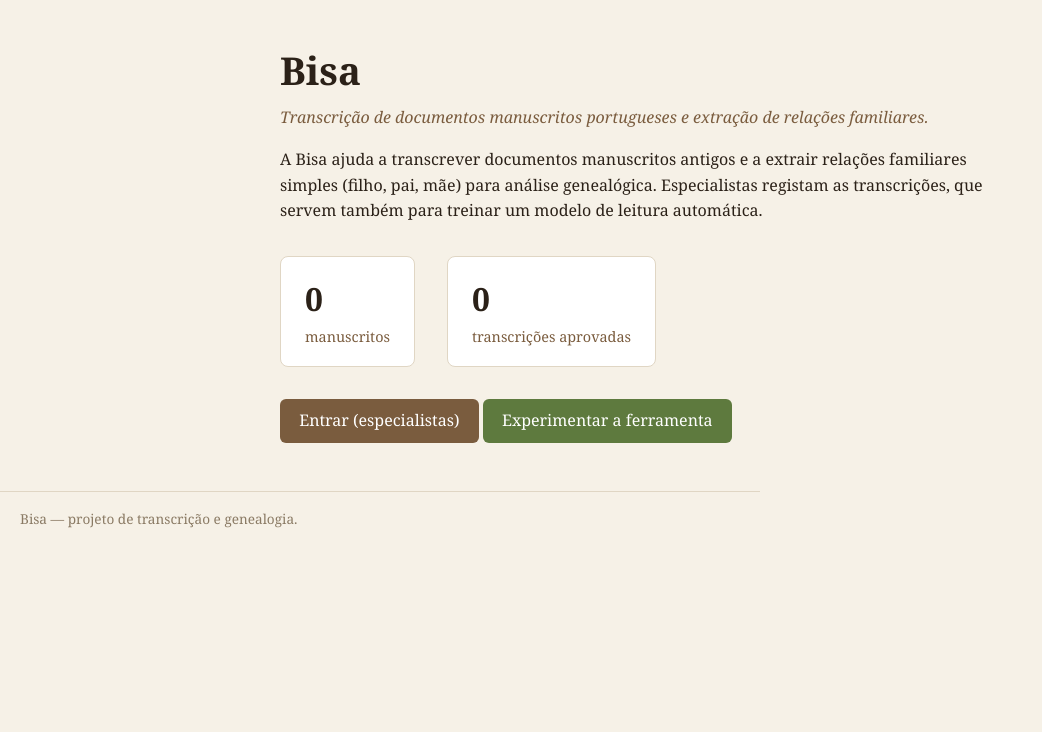
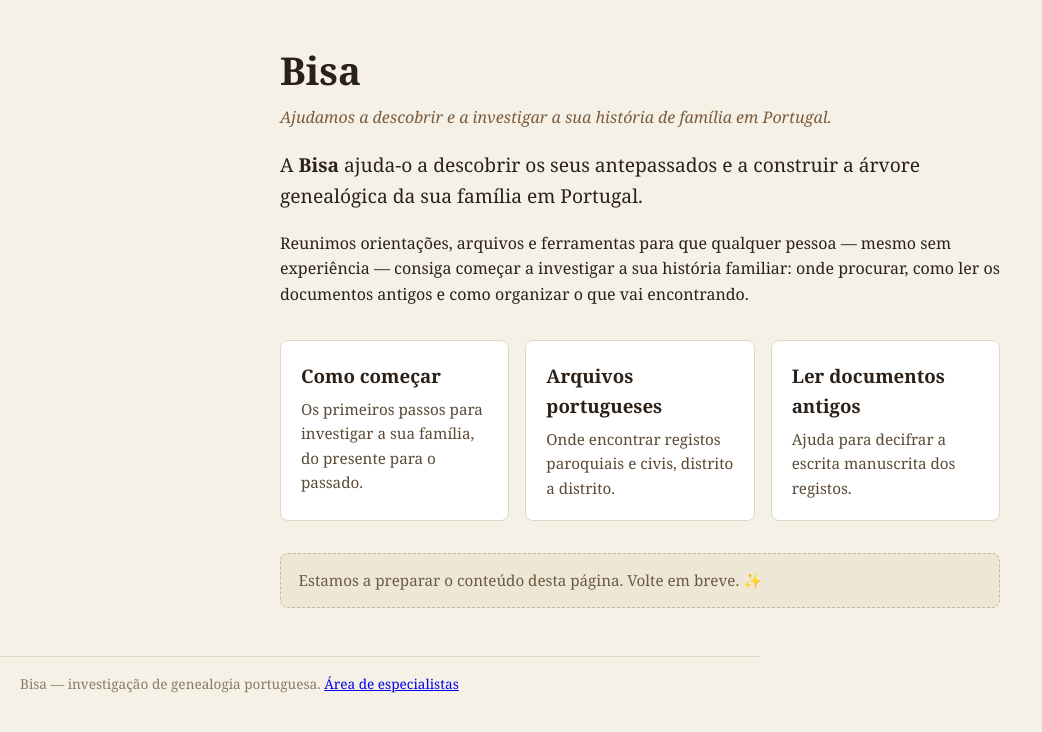
Before and after one commit to TCCutelo/pytombo, a Django app: page / in a window 1280 px wide. Shown: the top 732 px of the page, without its empty margins (0-1042 px from the left). Run offline with Django 5.2, Linux system fonts and the light colour scheme; data that the repository does not hold is empty.

Commit message:
Rework landing page for family-tree researchers
Public Portuguese landing aimed at people researching their family tree
in Portugal (placeholder content to refine later); drop internal dev
stats; move the expert area to a discreet footer link.

Co-Authored-By: Claude Opus 4.8 (1M context) <noreply@anthropic.com>

```diff
--- a/web/pages/templates/pages/home.html
+++ b/web/pages/templates/pages/home.html
@@ -1,32 +1,37 @@
 {% extends "base.html" %}
 
-{% block title %}Bisa — transcrição de manuscritos{% endblock %}
+{% block title %}Bisa — investigue a sua árvore genealógica em Portugal{% endblock %}
 
 {% block content %}
-<p>
-    A Bisa ajuda a transcrever documentos manuscritos antigos e a extrair
-    relações familiares simples (filho, pai, mãe) para análise genealógica.
-    Especialistas registam as transcrições, que servem também para treinar um
-    modelo de leitura automática.
+{# Conteúdo provisório — a rever mais tarde. #}
+<p class="lead">
+    A <strong>Bisa</strong> ajuda-o a descobrir os seus antepassados e a construir
+    a árvore genealógica da sua família em Portugal.
 </p>
 
-<div class="stats">
-    <div class="stat">
-        <span class="num">{{ manuscript_count }}</span>
-        <span class="label">manuscritos</span>
+<p>
+    Reunimos orientações, arquivos e ferramentas para que qualquer pessoa — mesmo
+    sem experiência — consiga começar a investigar a sua história familiar: onde
+    procurar, como ler os documentos antigos e como organizar o que vai
+    encontrando.
+</p>
+
+<div class="cards">
+    <div class="card">
+        <h3>Como começar</h3>
+        <p>Os primeiros passos para investigar a sua família, do presente para o passado.</p>
     </div>
-    <div class="stat">
-        <span class="num">{{ approved_count }}</span>
-        <span class="label">transcrições aprovadas</span>
+    <div class="card">
+        <h3>Arquivos portugueses</h3>
+        <p>Onde encontrar registos paroquiais e civis, distrito a distrito.</p>
+    </div>
+    <div class="card">
+        <h3>Ler documentos antigos</h3>
+        <p>Ajuda para decifrar a escrita manuscrita dos registos.</p>
     </div>
 </div>
 
-<p>
-    {% if user.is_authenticated %}
-        <a class="button" href="{% url 'admin:index' %}">Área de transcrição</a>
-    {% else %}
-        <a class="button" href="{% url 'admin:index' %}">Entrar (especialistas)</a>
-    {% endif %}
-    <a class="button" href="/st/" style="background:#5e7a3e;">Experimentar a ferramenta</a>
+<p class="note">
+    Estamos a preparar o conteúdo desta página. Volte em breve. ✨
 </p>
 {% endblock %}
--- a/web/pages/views.py
+++ b/web/pages/views.py
@@ -1,13 +1,5 @@
 from django.shortcuts import render
-
-from manuscripts.models import Manuscript, Transcription
 
 
 def home(request):
-    context = {
-        "manuscript_count": Manuscript.objects.count(),
-        "approved_count": Transcription.objects.filter(
-            status=Transcription.Status.APPROVED
-        ).count(),
-    }
-    return render(request, "pages/home.html", context)
+    return render(request, "pages/home.html")
--- a/web/templates/base.html
+++ b/web/templates/base.html
@@ -23,6 +23,15 @@
         a.button { display: inline-block; background: var(--accent); color: #fff;
                    text-decoration: none; padding: .6rem 1.2rem; border-radius: 6px; }
         a.button:hover { background: #5e4631; }
+        .lead { font-size: 1.2rem; }
+        .cards { display: grid; grid-template-columns: repeat(auto-fit, minmax(210px, 1fr));
+                 gap: 1rem; margin: 2rem 0; }
+        .card { background: #fff; border: 1px solid #e0d6c4; border-radius: 8px;
+                padding: 1.25rem; }
+        .card h3 { margin: 0 0 .4rem; }
+        .card p { margin: 0; color: #5a4a36; font-size: .95rem; }
+        .note { background: #efe7d6; border: 1px dashed #c9b894; border-radius: 8px;
+                padding: .9rem 1.1rem; color: #6b5a40; font-size: .95rem; }
         footer { color: #8a7a64; font-size: .85rem; margin: 3rem 0 2rem;
                  border-top: 1px solid #e0d6c4; padding-top: 1rem; }
     </style>
@@ -30,13 +39,14 @@
 <body>
     <header>
         <h1>Bisa</h1>
-        <p class="tagline">Transcrição de documentos manuscritos portugueses e extração de relações familiares.</p>
+        <p class="tagline">Ajudamos a descobrir e a investigar a sua história de família em Portugal.</p>
     </header>
     <main>
         {% block content %}{% endblock %}
     </main>
     <footer>
-        {% block footer %}Bisa — projeto de transcrição e genealogia.{% endblock %}
+        {% block footer %}Bisa — investigação de genealogia portuguesa.
+        <a href="{% url 'admin:index' %}">Área de especialistas</a>{% endblock %}
     </footer>
 </body>
 </html>
```
